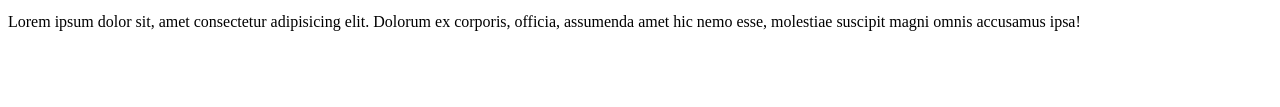
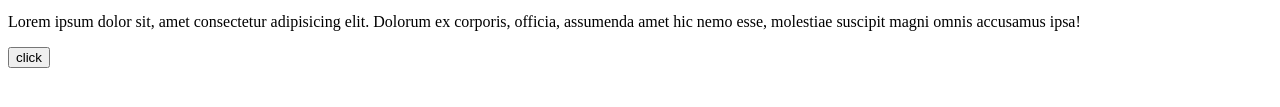
Before and after one commit to poni-poni/hellozzzzzz, a plain HTML site: page index.html in a window 1280 px wide. Shown: the part 173-280 px from the top of the page. Drawn offline with Linux system fonts and the light colour scheme.

Commit message:
version6

```diff
--- a/index.html
+++ b/index.html
@@ -17,6 +17,10 @@
   </ul>
     <p>Lorem ipsum dolor sit, amet consectetur adipisicing elit. Dolorum ex corporis, officia, assumenda amet hic nemo esse, molestiae suscipit magni omnis accusamus ipsa!</p>
 
+    <div>
+        <button>click</button>
+    </div>
+
 
 
 </body>
```
